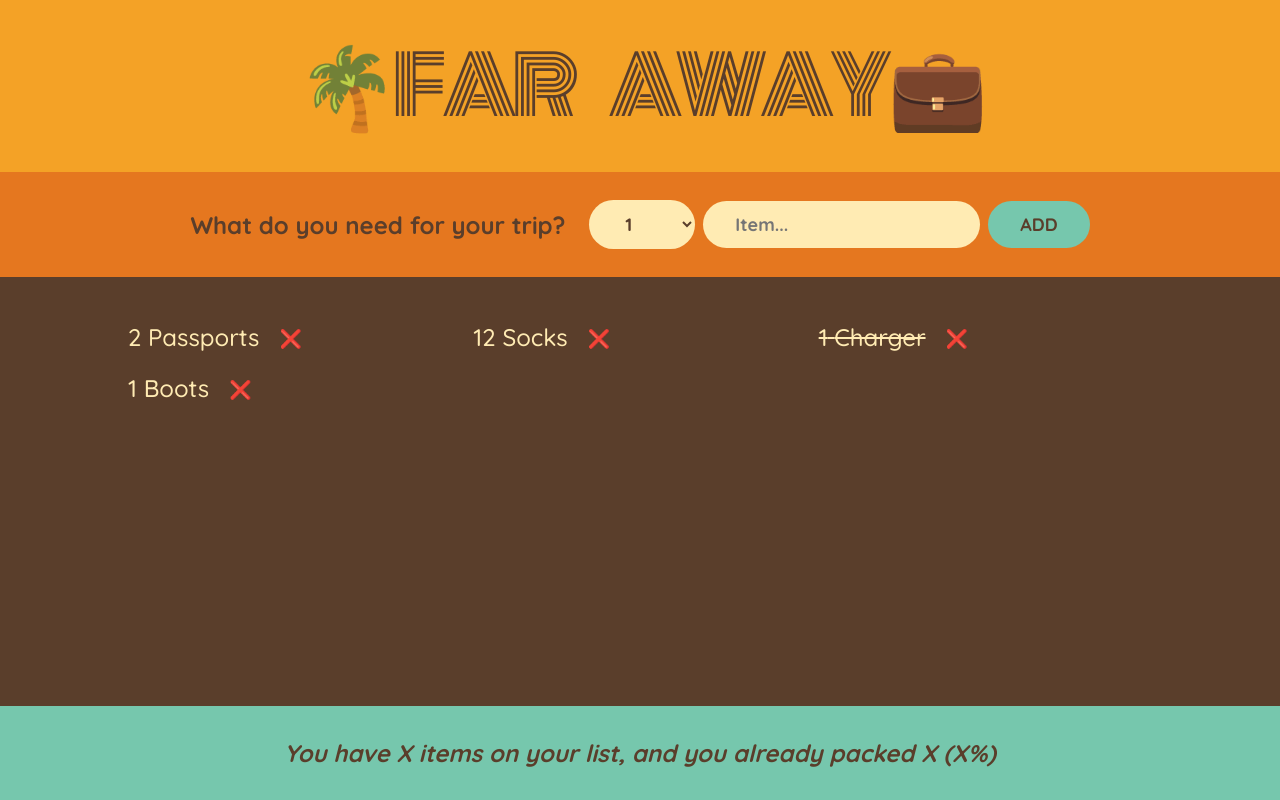
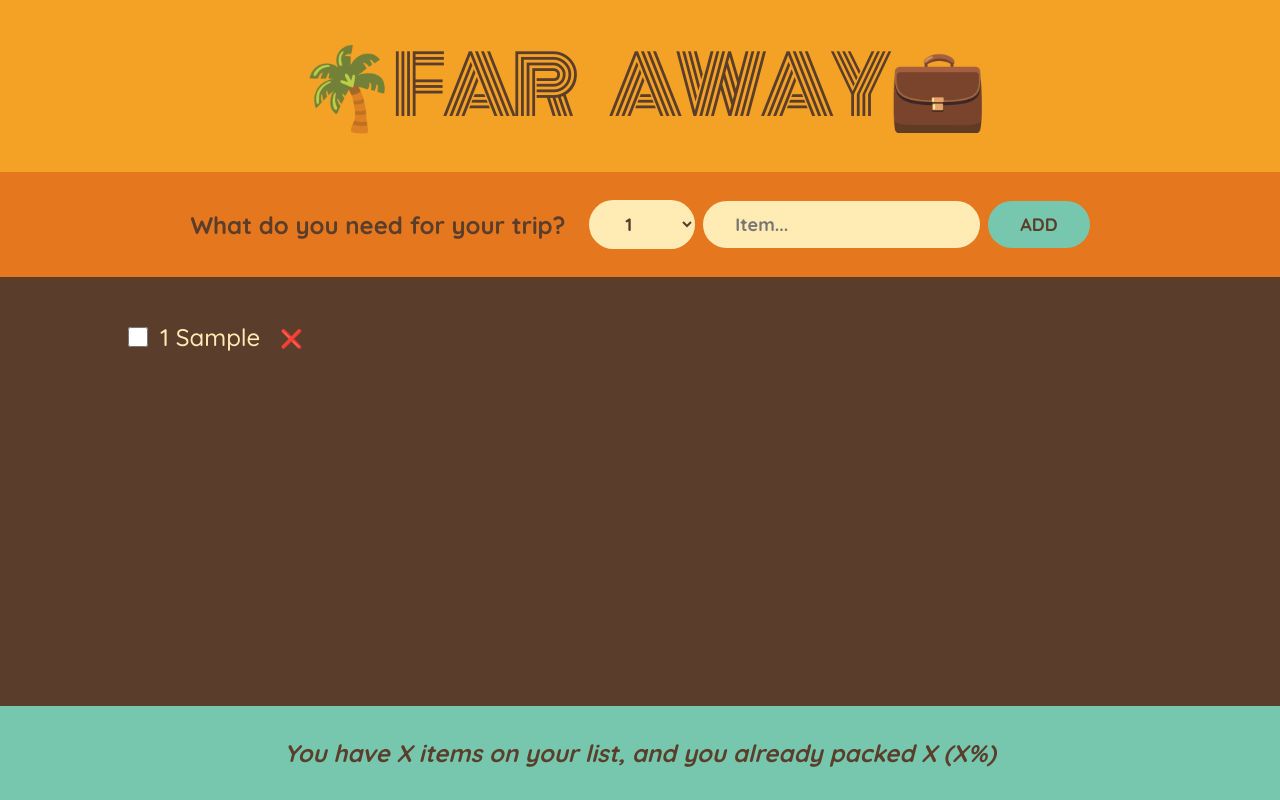
Before and after one commit to Markewycz/travel-list, a React (Vite) app: page / in a window 1280 px wide. Both pictures are taken after typing "Sample" into the empty fields and a click on the button "ADD". Built offline with nearby package versions, Linux system fonts and the light colour scheme.

Commit message:
feat: delete, mark done

```diff
--- a/src/App.jsx
+++ b/src/App.jsx
@@ -8,11 +8,33 @@
 ];
 
 export default function App() {
+  let [items, setItems] = useState([]);
+
+  function handleAddItem(item) {
+    setItems(items => [...items, item]);
+  }
+
+  function handleDeteleItem(id) {
+    setItems(items => items.filter(item => item.id !== id));
+  }
+
+  function handleToggleItem(id) {
+    setItems(items =>
+      items.map(item =>
+        item.id === id ? { ...item, packed: !item.packed } : item,
+      ),
+    );
+  }
+
   return (
     <div className="app">
       <Logo />
-      <Form />
-      <PackingList />
+      <Form onAddItem={handleAddItem} />
+      <PackingList
+        items={items}
+        onDeleteItem={handleDeteleItem}
+        onToggleItem={handleToggleItem}
+      />
       <Stats />
     </div>
   );
@@ -21,7 +43,7 @@
 function Logo() {
   return <h1>🌴Far Away💼</h1>;
 }
-function Form() {
+function Form({ onAddItem }) {
   const [description, setDescription] = useState('');
   const [quantity, setQuantity] = useState(1);
 
@@ -30,6 +52,8 @@
     if (!description) return;
 
     const newItem = { description, quantity, packed: false, id: Date.now() };
+
+    onAddItem(newItem);
 
     setDescription('');
     setQuantity(1);
@@ -60,26 +84,36 @@
     </form>
   );
 }
-function PackingList() {
+function PackingList({ items, onDeleteItem, onToggleItem }) {
   return (
     <div className="list">
       <ul>
-        {initialItems.map(item => (
-          <Item key={item.id} item={item} />
+        {items.map(item => (
+          <Item
+            key={item.id}
+            item={item}
+            onDeleteItem={onDeleteItem}
+            onToggleItem={onToggleItem}
+          />
         ))}
       </ul>
     </div>
   );
 }
 
-function Item({ item }) {
+function Item({ item, onDeleteItem, onToggleItem }) {
   return (
     <li>
+      <input
+        type="checkbox"
+        value={item.packed}
+        onChange={() => onToggleItem(item.id)}
+      />
       <span style={item.packed ? { textDecoration: 'line-through' } : {}}>
         {item.quantity}&nbsp;
         {item.description}
       </span>
-      <button>❌</button>
+      <button onClick={() => onDeleteItem(item.id)}>❌</button>
     </li>
   );
 }
```
